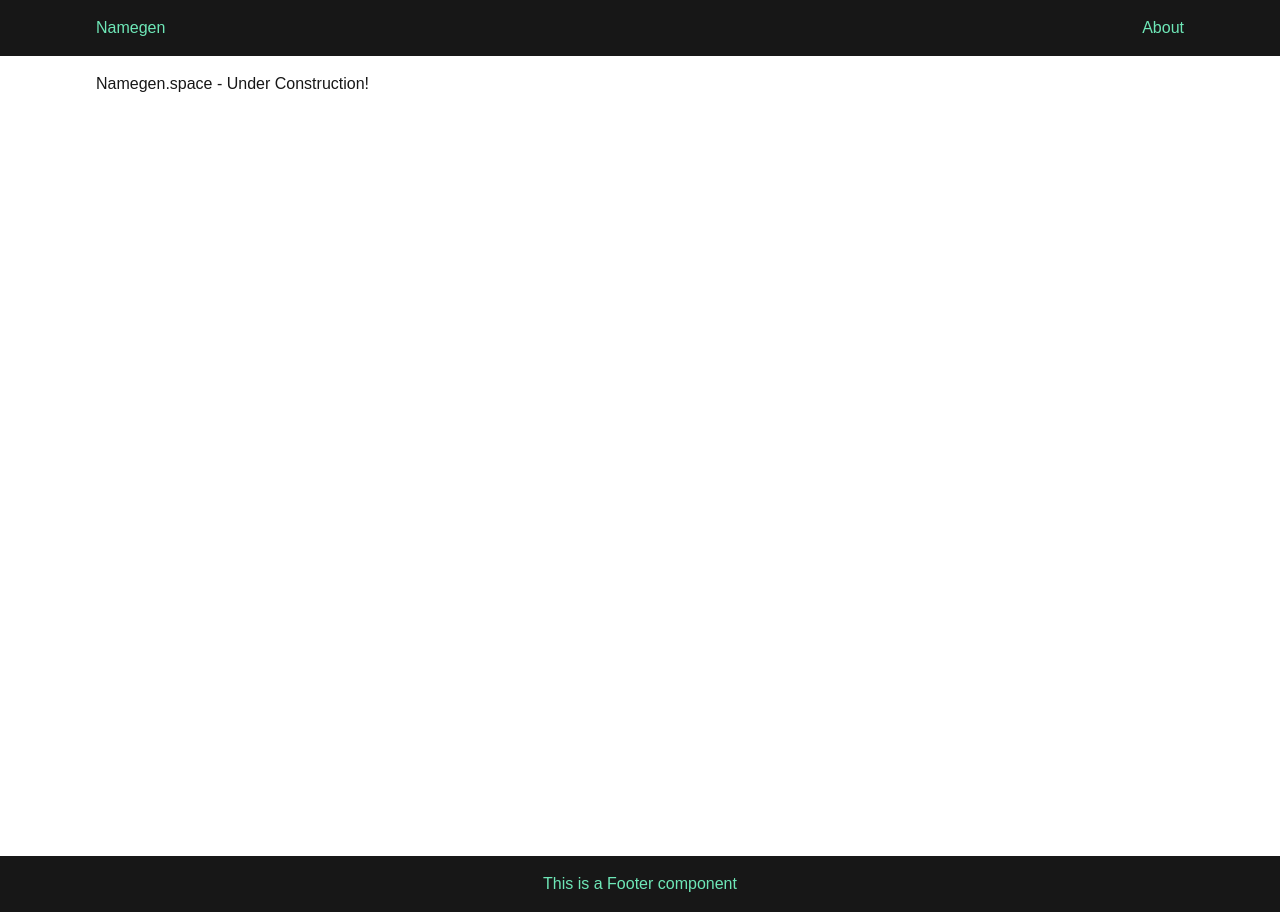
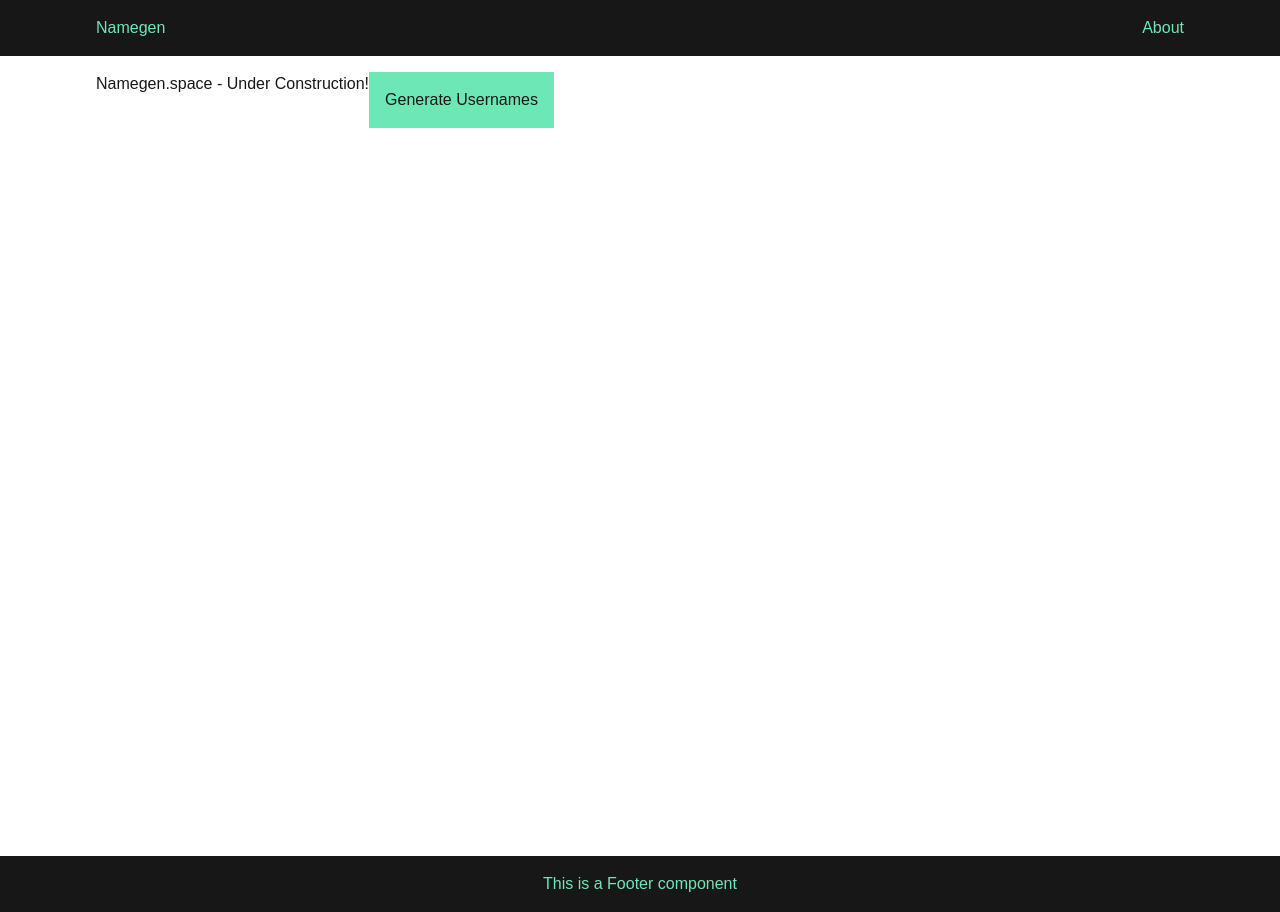
Before and after one commit to marklund117/namegen, a Next.js app: page / in a window 1280 px wide. Built offline with nearby package versions, Linux system fonts and the light colour scheme; what @ant-design/nextjs-registry would draw is missing.

Commit message:
CAN GENERATE

```diff
--- a/package.json
+++ b/package.json
@@ -10,6 +10,7 @@
   },
   "dependencies": {
     "@ant-design/nextjs-registry": "^1.0.2",
+    "@mistralai/mistralai": "^1.3.5",
     "antd": "^5.22.3",
     "next": "15.0.4",
     "react": "^19.0.0",
--- a/src/app/components/Header/Header.tsx
+++ b/src/app/components/Header/Header.tsx
@@ -1,10 +1,10 @@
 import '../../styles/globals.css'
-
+import Link from 'next/link'
 export default function Header() {
     return <header className="bg-neutral-900 text-emerald-300 flex justify-center">
         <div className="p-4 flex justify-between w-[70rem]">
-        <a href="/">Namegen</a>
-        <a href="/about">About</a>
+        <Link href="/">Namegen</Link>
+        <Link href="/about">About</Link>
         </div>
     </header>
 }
--- a/src/app/page.tsx
+++ b/src/app/page.tsx
@@ -1,7 +1,46 @@
+'use client'
+// primary namegen file - will be experimenting with Mistral
+import { Mistral } from '@mistralai/mistralai'
+
 export default function Home() {
+
+  const generateUsernames = async () => {
+    console.log('Generating usernames...')
+    // get our API key fron .env
+    const apiKey = process.env.NEXT_PUBLIC_MISTRAL_API_KEY
+
+    // create a Mistral instance
+    const client = new Mistral({apiKey: apiKey})
+
+    const chatResponse = await client.chat.complete({
+      model: 'mistral-large-latest',
+      messages: [{role: 'user', content: 'list 10 unique internet usernames, separated by commas (comma only, no spaces or newlines). The usernames may optionally contain underscores and uppercase or lowercase letters but no spaces or special characters. No other text should be present in your response.'}]
+    })
+    if (chatResponse.choices && chatResponse.choices.length > 0) {
+      console.log('Chat:', chatResponse.choices[0])
+      // remember this is returning a structured OBJECT which we must convert
+      const usernamesObj = chatResponse.choices[0]
+      const stringified = (usernamesObj.message?.content ?? '').toString()
+      // and also split
+      const splitArray = stringified.split(',')
+      // now for each element in the split array, we generate an element
+      splitArray.forEach((username) => {
+        const nameList = document.getElementById('usernamebox')
+        const newName = document.createElement('h5')
+        newName.innerHTML = username
+        console.log('newName:', newName)
+        if (nameList) {
+          console.log('appending username')
+          nameList.appendChild(newName)
+        }
+      })
+    }
+  }
   return (
       <div className="p-4 flex w-[70rem] m-auto">
       <h1>Namegen.space - Under Construction!</h1>
+      <button className="p-4 bg-emerald-300" onClick={generateUsernames}>Generate Usernames</button>
+      <div id="usernamebox"></div>
       </div>
   )
 }
```
Also changed, not shown: 1 other file (tests, documents, lock files or other folders).
